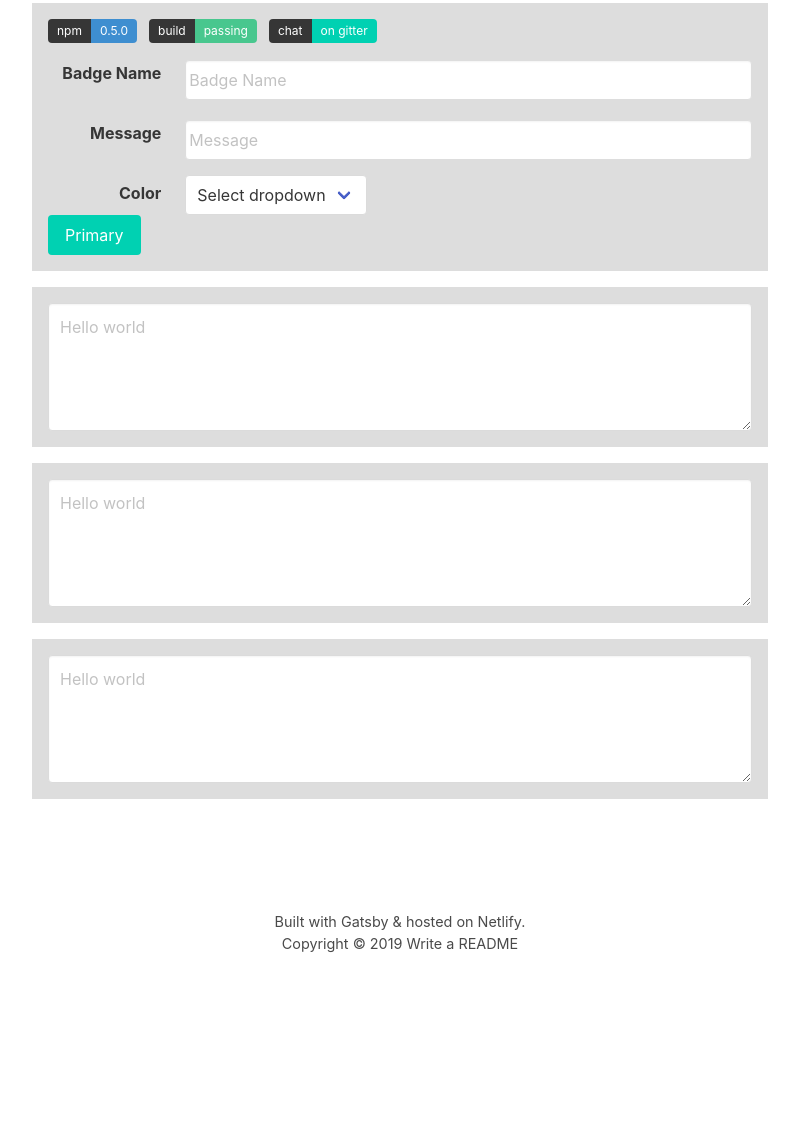
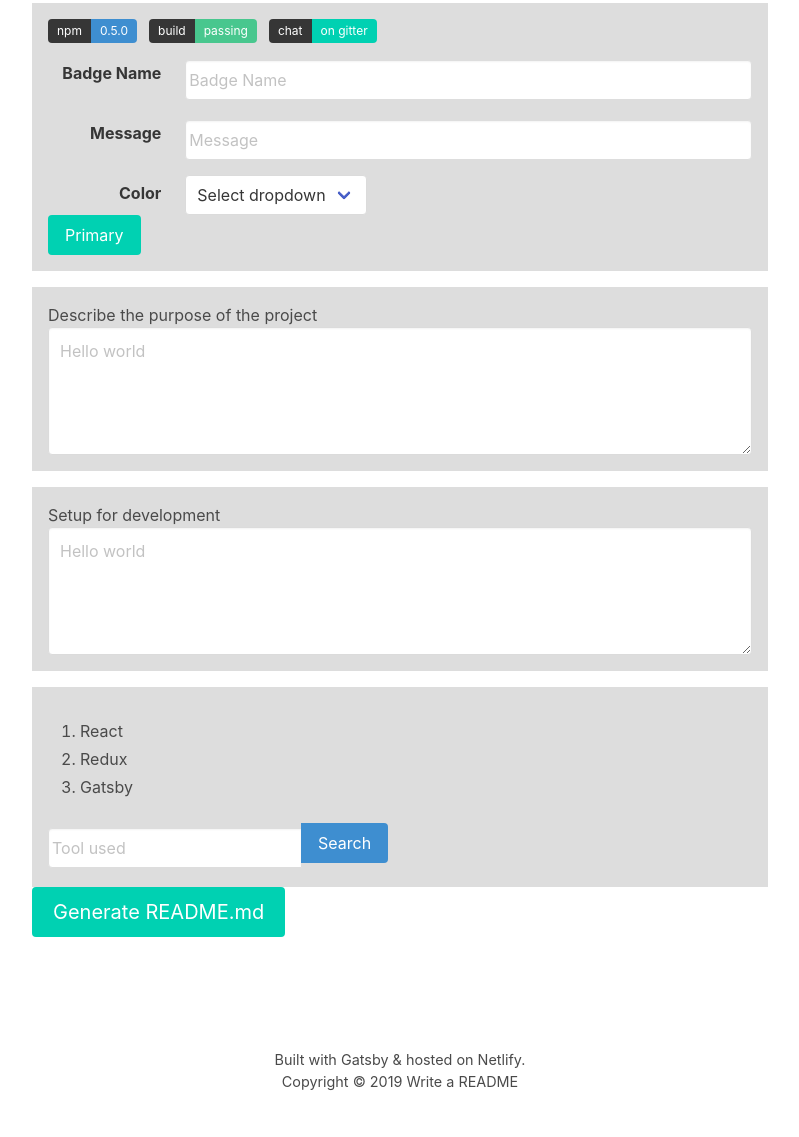
Before and after one commit to pranav-ap/write-a-readme, a Gatsby site: page / in a window 1280 px wide. Shown: the part 373-1510 px from the top of the page, without its empty margins (240-1039 px from the left). Before the commit the page ends 1375 px from the top, so only its background shows below. Built offline with nearby package versions, Linux system fonts and the light colour scheme; Gatsby itself is replaced by a stand-in of ours.

Commit message:
data input update

```diff
--- a/src/components/Slideshow.js
+++ b/src/components/Slideshow.js
@@ -141,6 +141,7 @@ const get_shields = () => {
 const describe_project = () => {
   return (
     <div className={Styles.slide}>
+      <h1>Describe the purpose of the project</h1>
       <textarea className="textarea" placeholder="Hello world"/>
     </div>
   )
@@ -149,15 +150,32 @@ const describe_project = () => {
 const setup_for_development = () => {
   return (
     <div className={Styles.slide}>
+      <h1>Setup for development</h1>
       <textarea className="textarea" placeholder="Hello world"/>
     </div>
   )
 }
 
-const show_usage = () => {
+const built_with = () => {
   return (
     <div className={Styles.slide}>
-      <textarea className="textarea" placeholder="Hello world"/>
+      <div className="content">
+        <ol type="1">
+          <li>React</li>
+          <li>Redux</li>
+          <li>Gatsby</li>
+        </ol>
+      </div>
+      <div className="field has-addons">
+        <div className="control">
+          <input className="input" type="text" placeholder="Tool used"/>
+        </div>
+        <div className="control">
+          <a className="button is-info">
+            Search
+          </a>
+        </div>
+      </div>
     </div>
   )
 }
@@ -189,7 +207,10 @@ class Slideshow extends Component {
         {get_shields()}
         {describe_project()}
         {setup_for_development()}
-        {show_usage()}
+        {built_with()}
+        <div>
+          <a className="button is-medium is-primary">Generate README.md</a>
+        </div>
       </div>
     )
   }
```
